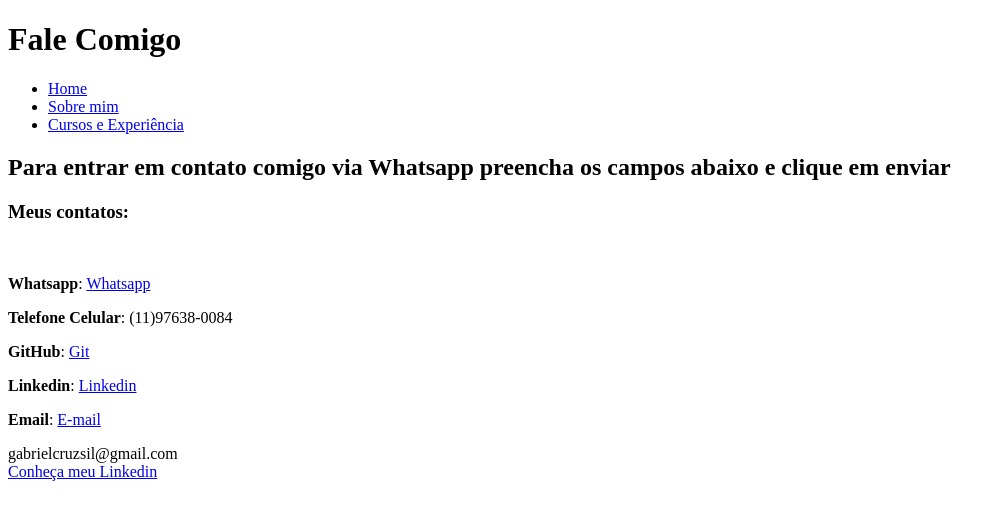
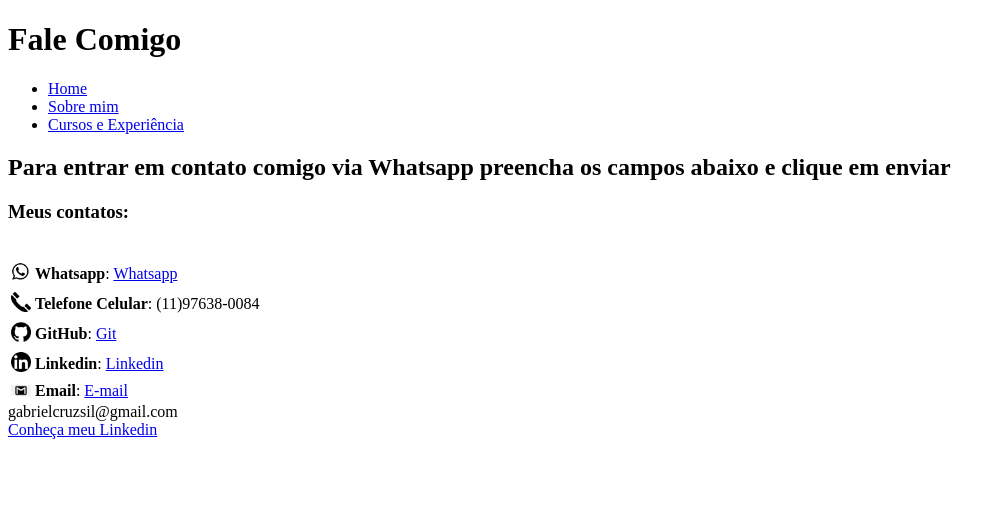
Before and after one commit to Zurceel/devaria-aula-HTML-2023, a plain HTML site: page FaleComigo.html in a window 1280 px wide. Shown: the whole page, without its empty margins (0-1006 px from the left). Drawn offline with Linux system fonts and the light colour scheme.

Commit message:
adicionando tabelas

```diff
--- a/FaleComigo.html
+++ b/FaleComigo.html
@@ -22,15 +22,50 @@
             <h2>Para entrar em contato comigo via Whatsapp preencha os campos abaixo e clique em enviar</h2>
             <h3>Meus contatos:</h3>
             <br />
-            <p><strong>Whatsapp</strong>: <a href="https://api.whatsapp.com/send?phone=5511994993654"
-                    target="_blank">Whatsapp</a></p>
-            <p><strong>Telefone Celular</strong>: (11)97638-0084</p>
-            <p><strong>GitHub</strong>: <a href="https://github.com/Zurceel" target="_blank">Git</a></p>
-            <p><strong>Linkedin</strong>: <a href="https://www.linkedin.com/in/gabriel-cruz-silva-b8178a246/"
-                    target="_blank">Linkedin</a></p>
-            <p><strong>Email</strong>: <a href="mailto:gabrielcruzsil@gmail.com?subject=&body="
-                    target="_blank">E-mail</a>
-            </p>
+            <div>
+                <table>
+                    <tr>
+                        <td><img src="Fotos/whatsapp.png" width="20"></td>
+                        <td><strong>Whatsapp</strong>: <a href="https://api.whatsapp.com/send?phone=5511994993654"
+                                target="_blank">Whatsapp</a></td>
+                    </tr>
+                </table>
+            </div>
+            <div>
+                <table>
+                    <tr>
+                        <td><img src="Fotos/telefone.png" width="20"></td>
+                        <td><strong>Telefone Celular</strong>: (11)97638-0084</td>
+                    </tr>
+                </table>
+            </div>
+            <div>
+                <table>
+                    <tr>
+                        <td><img src="Fotos/git.png" width="20"></td>
+                        <td><strong>GitHub</strong>: <a href="https://github.com/Zurceel" target="_blank">Git</a></td>
+                    </tr>
+                </table>
+            </div>
+            <div>
+                <table>
+                    <tr>
+                        <td><img src="Fotos/linkedin.png" width="20"></td>
+                        <td><strong>Linkedin</strong>: <a
+                                href="https://www.linkedin.com/in/gabriel-cruz-silva-b8178a246/"
+                                target="_blank">Linkedin</a></td>
+                    </tr>
+                </table>
+            </div>
+            <div>
+                <table>
+                    <tr>
+                        <td><img src="Fotos/gmail.png" width="20"></td>
+                        <td><strong>Email</strong>: <a href="mailto:gabrielcruzsil@gmail.com?subject=&body="
+                                target="_blank">E-mail</a></td>
+                    </tr>
+                </table>
+            </div>
         </section>
     </main>
     <footer>
```
Also changed, not shown: Fotos/git.png (added), Fotos/gmail.png (added), Fotos/linkedin.png (added), Fotos/telefone.png (added), Fotos/whatsapp.png (added).
